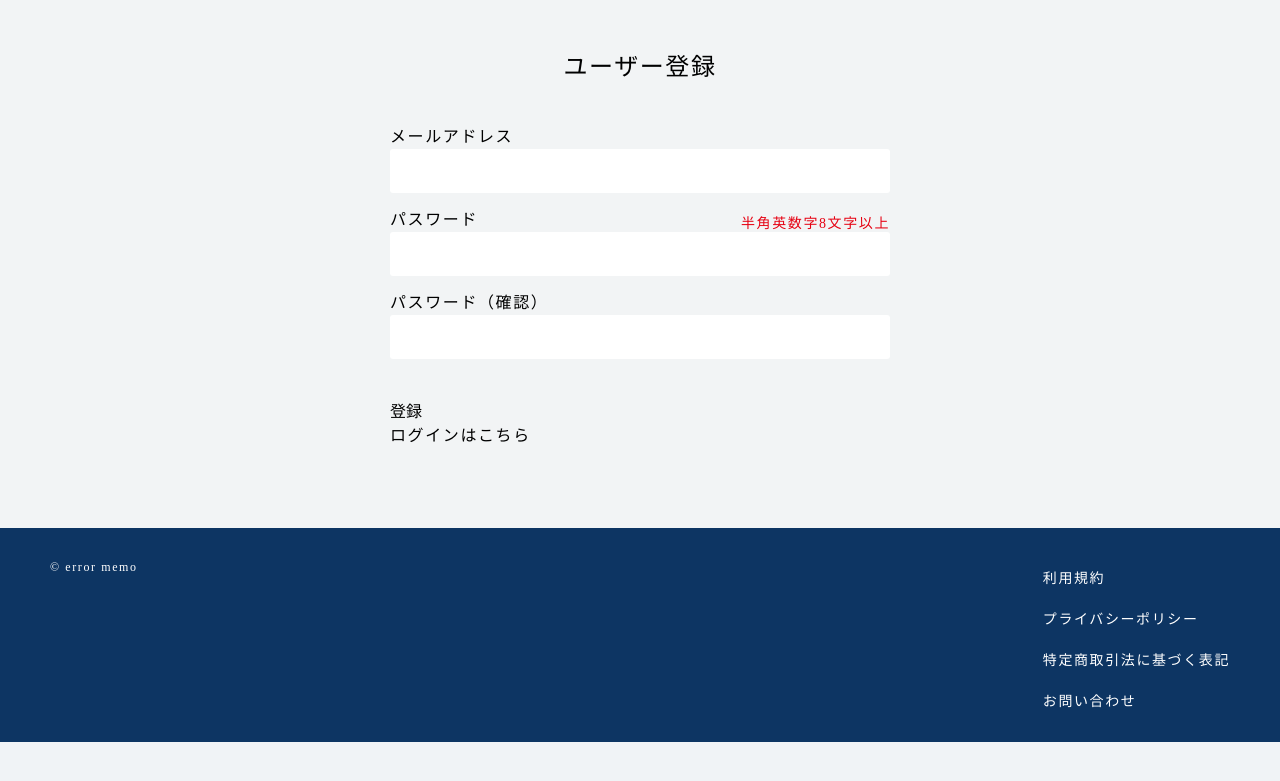
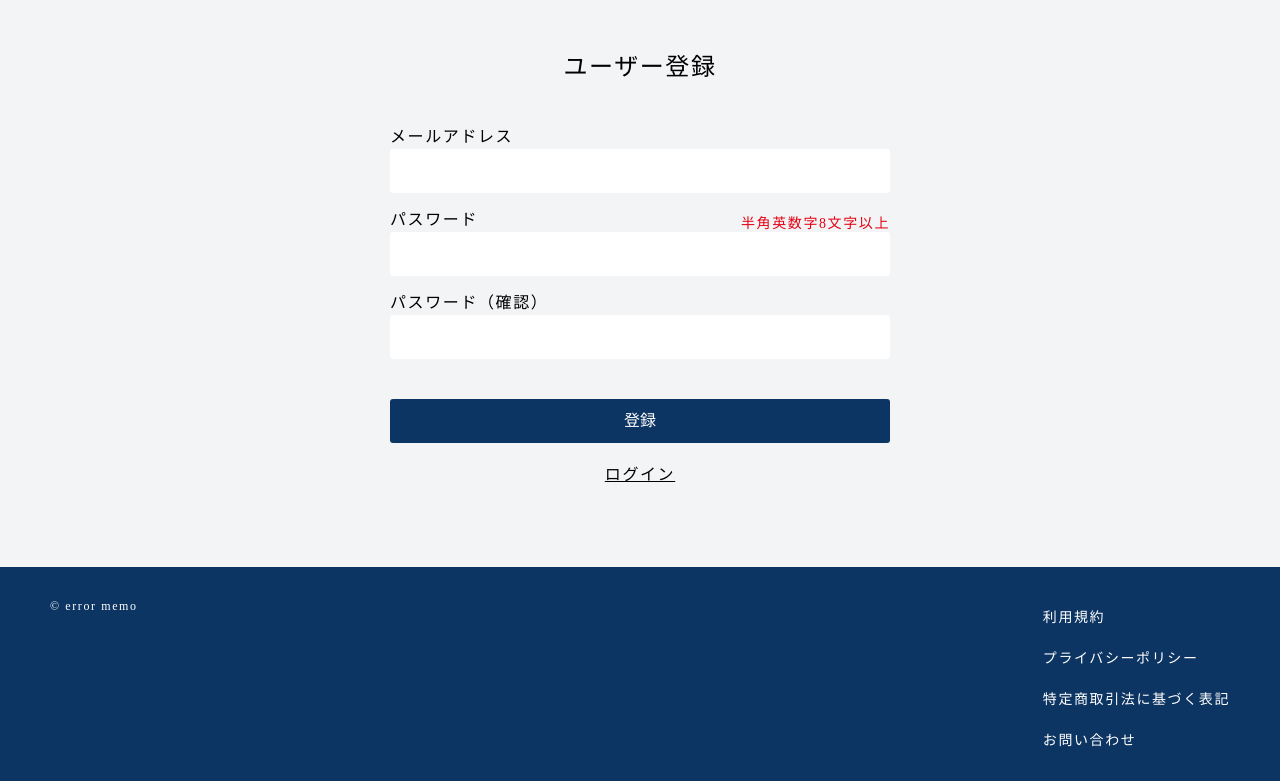
Before and after one commit to nodoguro68/error_memo, a PHP site: page /signup.php in a window 1280 px wide. Shown: the part 151-932 px from the top of the page. Before the commit the page ends 893 px from the top, so only its background shows below. Run offline with PHP 8.4, Linux system fonts and the light colour scheme; style sheets or scripts are compiled from the project's sources; some libraries are stand-ins or nearby versions.

Commit message:
ユーザー登録、ログイン、プロフィール編集、退会画面作成

```diff
--- a/app/signout.php
+++ b/app/signout.php
@@ -16,6 +16,8 @@
                 <h2 class="form__title">退会</h2>
                 <p class="form__description">
                     退会するにはメールアドレスとパスワードが必要です。
+                </p>
+                <p>
                     退会すると全てのデータが削除されます。
                 </p>
                 <span class="err-msg"></span>
@@ -33,7 +35,7 @@
                 </div>
             </div>
             <div class="form__footer">
-                <div class="btn-container">
+                <div class="btn-wrap">
                     <input type="submit" value="退会" class="btn">
                 </div>
             </div>
--- a/app/signup.php
+++ b/app/signup.php
@@ -31,11 +31,11 @@
                 </div>
             </div>
             <div class="form__footer">
-                <div class="btn-container">
+                <div class="btn-wrap">
                     <input type="submit" value="登録" class="btn">
                 </div>
-                <div class="link-container">
-                    <a href="login.php" class="form__link">ログインはこちら</a>
+                <div class="link-wrap">
+                    <a href="login.php" class="link">ログイン</a>
                 </div>
             </div>
         </form>
```
Also changed, not shown: app/login.php (+8 -6 lines), app/profile.php (+7 -5 lines).
